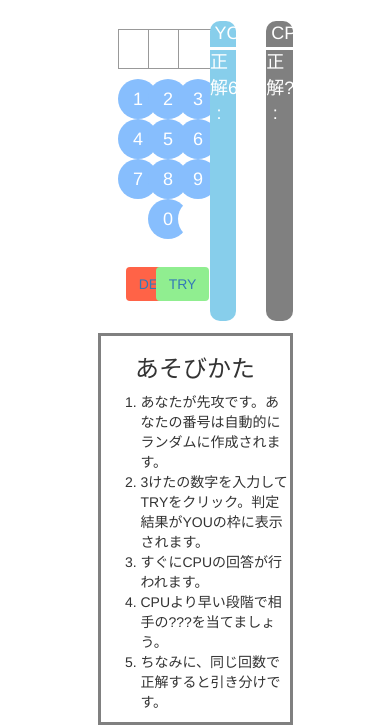
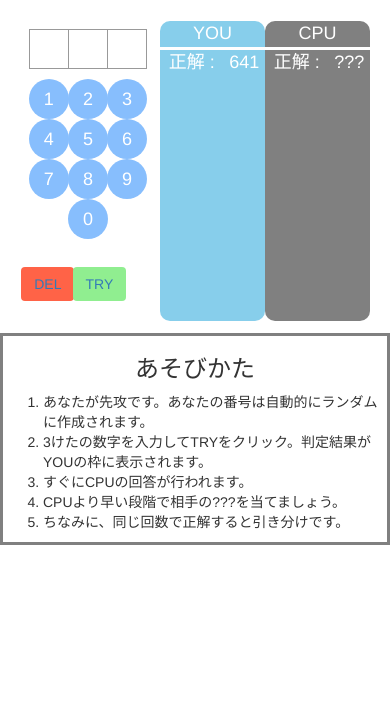
Before and after one commit to habroptilus/numeron, a Flask app: page / in a window 390 px wide. Shown: the part 163-888 px from the top of the page. After the commit the page ends 708 px from the top, so only its background shows below. Run offline with Flask 2, Linux system fonts and the light colour scheme; some libraries are stand-ins or nearby versions.

Commit message:
レスポンシブ

```diff
--- a/main/static/app.css
+++ b/main/static/app.css
@@ -29,9 +29,11 @@
 }
 .none{
   background-color:white;
+  opacity: 0;
 }
 .none:hover{
   background-color:white;
+  opacity: 0;
 }
 
 .square {
@@ -162,3 +164,26 @@ a.restart-btn{
     margin-top: 3%;
     margin-bottom: 3%;
 }
+
+@media (max-width: 940px) {
+    #react-container{
+        width: 80%;
+    }
+    .readme{
+        width:80%;
+    }
+}
+
+@media (max-width: 767px) {
+    #react-container{
+        width: 100%;
+    }
+    .readme{
+        width: 100%;
+    }
+
+    div.col-xs-3, div.col-xs-5{
+        padding-left: 0px;
+        padding-right: 0px;
+    }
+}
--- a/main/static/app.jsx
+++ b/main/static/app.jsx
@@ -185,9 +185,9 @@ class Main extends React.Component{
      const count =this.state.history.length
      const latest_judge=this.state.latest_judge
      const latest_cpu_judge=this.state.latest_cpu_judge
-     const restart = this.state.finished ?<div className="col-xs-6">
+     const restart = this.state.finished ?<div className="col-xs-5 col-md-6">
           <Restart count={count} latest_judge={latest_judge} cpu_judge={latest_cpu_judge} onClick={this.handleRestart.bind(this)} />
-        </div> : <div className="col-xs-6">
+        </div> : <div className="col-xs-5 col-md-6">
             <div className="row">
               <Answer answer={this.state.answer} />
             </div>
--- a/main/templates/layout.html
+++ b/main/templates/layout.html
@@ -2,6 +2,7 @@
 <html lang="ja">
 <head>
     <meta http-equiv="Content-Type" content="text/html; charset=utf-8">
+    <meta name="viewport" content="width=device-width, initial-scale=1.0, maximum-scale=1.0, minimum-scale=1.0">
     <title>Numeron App</title>
     <link rel="stylesheet" href="static/app.css">
     <link rel="stylesheet" href="https://maxcdn.bootstrapcdn.com/bootstrap/3.3.6/css/bootstrap.min.css" />
```
Also changed, not shown: main/static/bundle.js.
